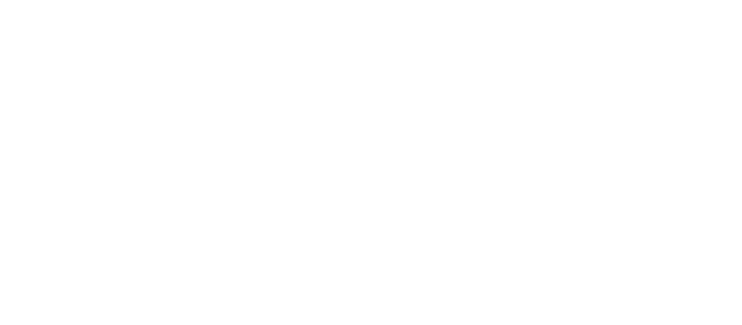
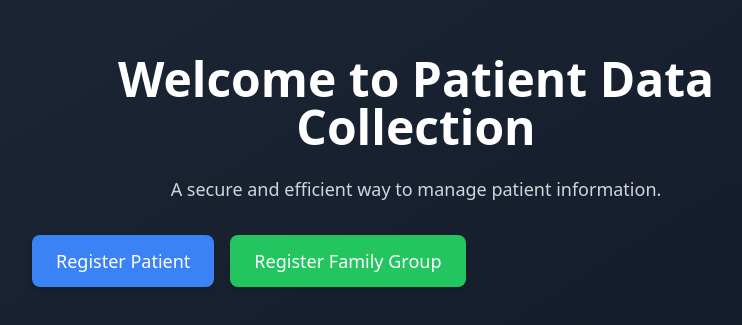
Before and after one commit to vekaria04/hospital-management-system, a React (Create React App) app in the folder client/patient-registration/: page / in a window 1280 px wide. Before the commit this address had no page. Shown: the part 229-554 px from the top of the page, without its empty margins (224-966 px from the left). Built offline with nearby package versions, Linux system fonts and the light colour scheme.

Commit message:
Added Temporary Landing Page v.1 (Avanish Suthakaran: asuthak6@uwo.ca)

```diff
--- a/client/patient-registration/src/App.js
+++ b/client/patient-registration/src/App.js
@@ -2,10 +2,12 @@
 import { BrowserRouter as Router, Routes, Route } from 'react-router-dom';
 import PatientRegistrationForm from './PatientRegistration/PatientRegistrationForm';
 import GroupRegistrationForm from './PatientRegistration/GroupRegistrationForm';
+import Homepage from './Homepage';
 
 const App = () => (
   <Router>
     <Routes>
+      <Route path="/" element={<Homepage />} />
       <Route path="/register" element={<PatientRegistrationForm />} />
       <Route path="/groupregister" element={<GroupRegistrationForm />} />
     </Routes>
--- a/client/patient-registration/src/Homepage.js
+++ b/client/patient-registration/src/Homepage.js
@@ -0,0 +1,35 @@
+import React from "react";
+import { useNavigate } from "react-router-dom";
+
+const Homepage = () => {
+    const navigate = useNavigate();
+
+    return (
+        <div className="flex flex-col items-center justify-center min-h-screen bg-gradient-to-br from-gray-800 to-gray-900 text-white">
+            <div className="max-w-3xl text-center">
+                <h1 className="text-5xl font-extrabold mb-6">Welcome to Patient Data Collection</h1>
+                <p className="text-lg text-gray-300 mb-8">
+                    A secure and efficient way to manage patient information.
+                </p>
+
+                <div className="flex gap-4">
+                    <button
+                        onClick={() => navigate("/register")}
+                        className="px-6 py-3 bg-blue-500 hover:bg-blue-600 text-white rounded-lg text-lg shadow-md"
+                    >
+                        Register Patient
+                    </button>
+
+                    <button
+                        onClick={() => navigate("/groupregister")}
+                        className="px-6 py-3 bg-green-500 hover:bg-green-600 text-white rounded-lg text-lg shadow-md"
+                    >
+                        Register Family Group
+                    </button>
+                </div>
+            </div>
+        </div>
+    );
+};
+
+export default Homepage;
```
